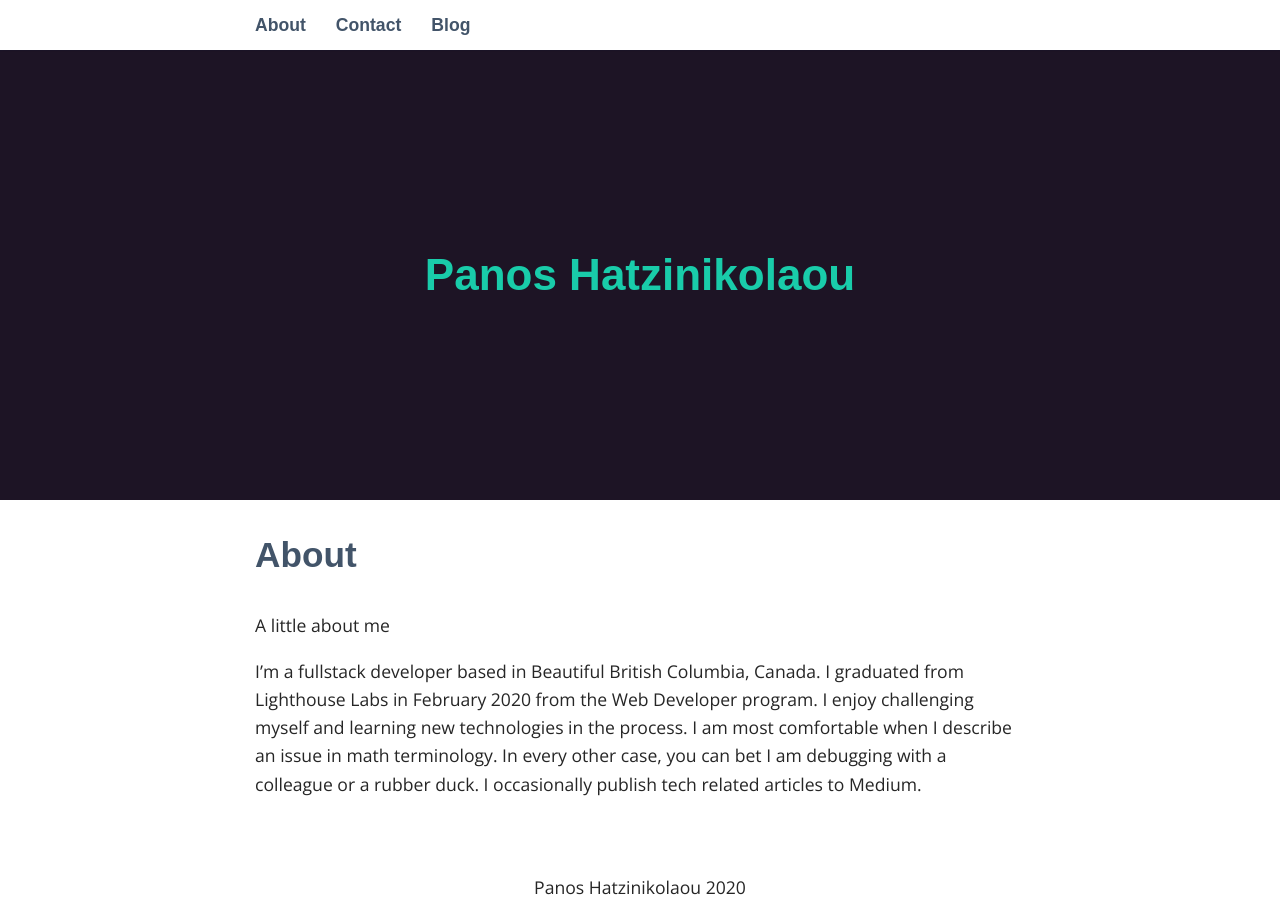
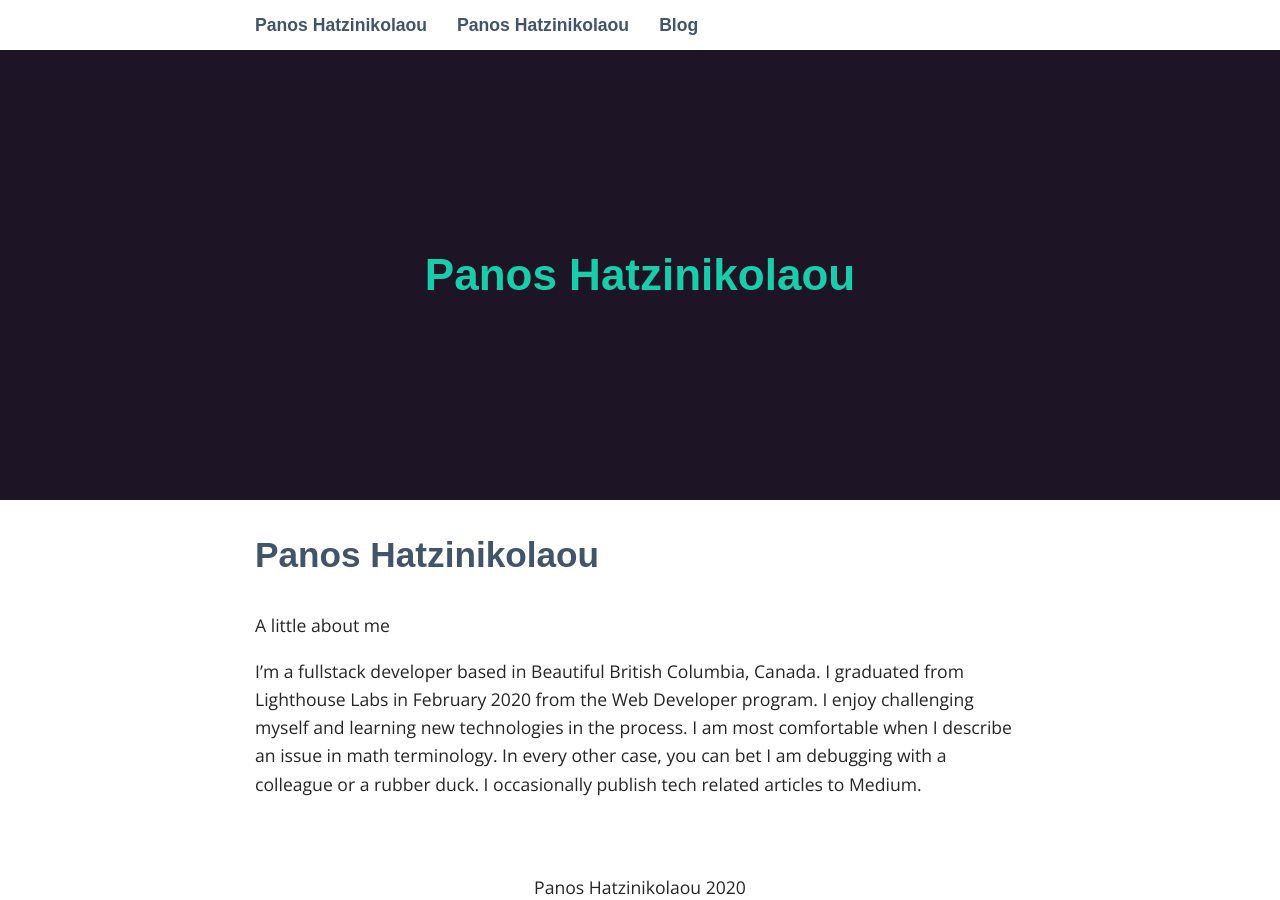
Before and after one commit to Paahn/paahns, a Jekyll site: the page built from _pages/01_about.md, in a window 1280 px wide and 900 px high. Built offline with Jekyll 4.4.1, drawn with Linux system fonts in a browser that asks for light colours; nearby versions of some CDN libraries; some web fonts are replaced.

Commit message:
changed page title on contact and about pages

```diff
--- a/_pages/01_about.md
+++ b/_pages/01_about.md
@@ -1,7 +1,7 @@
 ---
 
 layout: page
-title: About
+title: Panos Hatzinikolaou
 permalink: /about/
 ---
 
--- a/_pages/02_contact.md
+++ b/_pages/02_contact.md
@@ -1,7 +1,7 @@
 ---
 
 layout: page
-title: Contact
+title: Panos Hatzinikolaou
 permalink: /contact/
 ---
 
```
